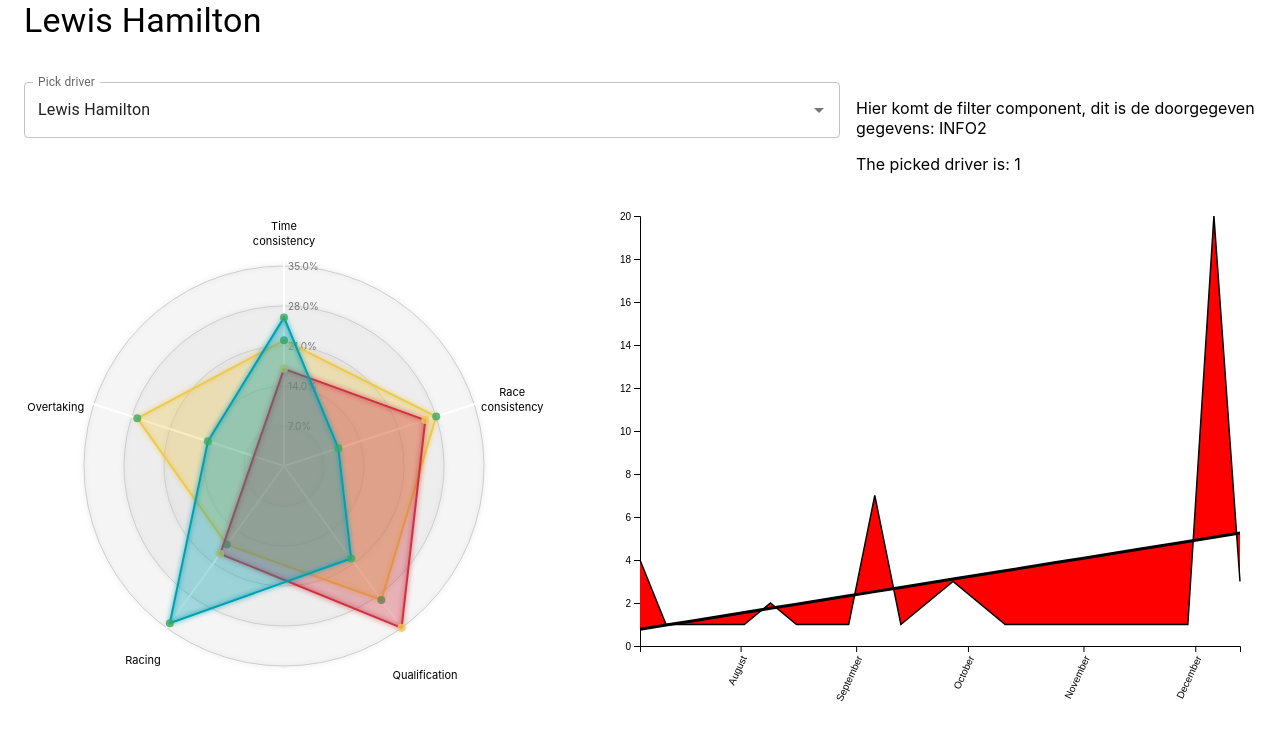
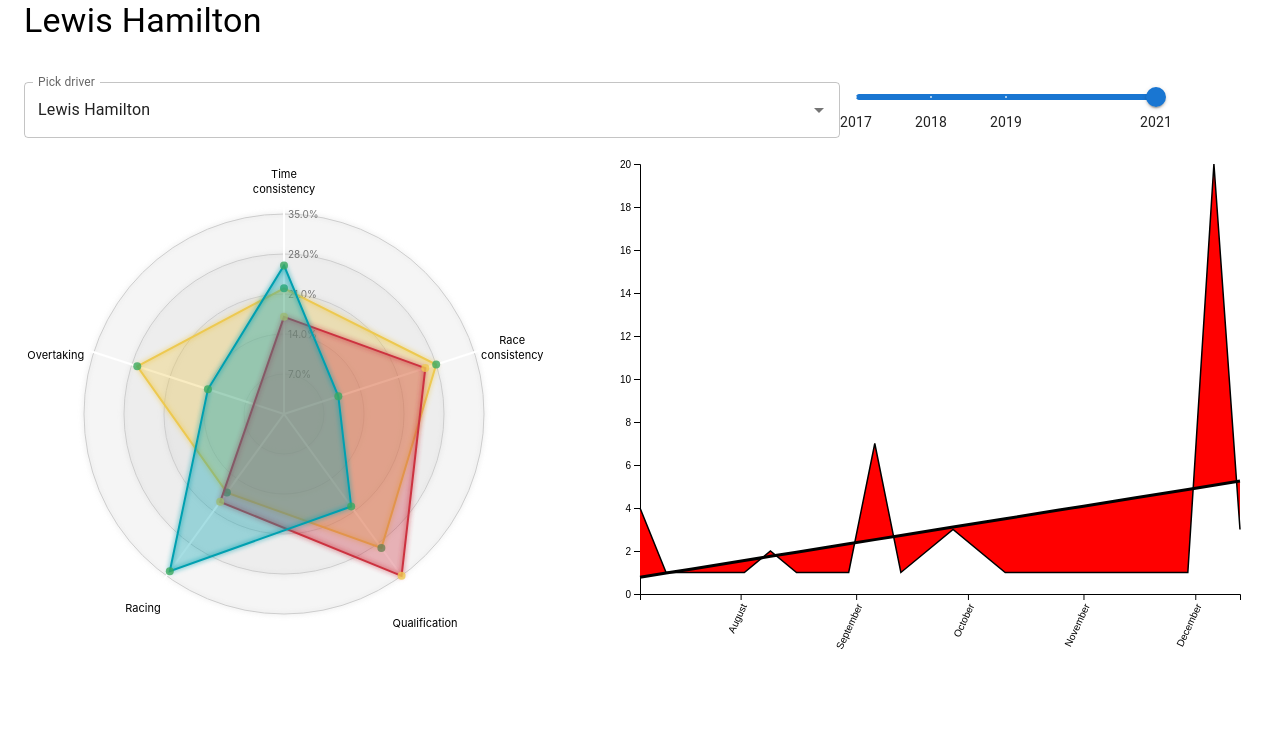
Before and after one commit to olympus112/F1, a React (Create React App) app: page / in a window 1280 px wide. Shown: the top 740 px of the page. Built offline with nearby package versions, Linux system fonts and the light colour scheme; no server answers.

Commit message:
slider (not interactive yet)

```diff
--- a/package.json
+++ b/package.json
@@ -6,6 +6,7 @@
     "@emotion/react": "^11.9.0",
     "@emotion/styled": "^11.8.1",
     "@mui/material": "^5.6.1",
+    "antd": "^4.19.5",
     "cra-template": "1.1.3",
     "d3": "^6.7.0",
     "react": "^18.0.0",
--- a/src/filter.js
+++ b/src/filter.js
@@ -1,10 +1,73 @@
+import * as React from 'react';
+import Box from '@mui/material/Box';
+import Slider from '@mui/material/Slider';
+
+const marks = [
+    {
+      value: 0,
+      label: '2017',
+    },
+    {
+      value: 25,
+      label: '2018',
+    },
+    {
+      value: 50,
+      label: '2019',
+    },
+    {
+      value: 100,
+      label: '2021',
+    },
+  ];
+
+//   const marks = [
+//     {
+//       value: 2018,
+//       label: '2018',
+//     },
+//     {
+//       value: 2019,
+//       label: '2019',
+//     },
+//     {
+//       value: 2020,
+//       label: '2020',
+//     },
+//     {
+//       value: 2021,
+//       label: '2021',
+//     },
+//   ];
+
+  function valuetext(value) {
+    return `${value}`;
+  }
+
+
 export default function Filter(props){
     //javascript functies maak je hierboven
     //VB van hoe je code catched van de top component app
-    return(
-        <div>
-            <p>Hier komt de filter component, dit is de doorgegeven gegevens: {props.info}</p>
-            <p>The picked driver is: {props.outputinothercomponent}</p>
-        </div>
-    )
+
+
+
+    return (
+        <Box sx={{ width: 300 }}>
+          <Slider
+            aria-label="Restricted values"
+            defaultValue={2021}
+            getAriaValueText={valuetext}
+            step={null}
+            marks={marks}
+          />
+        </Box>
+      );
+    // );
+
+    // return(
+    //     <div>
+    //         <p>Hier komt de filter component, dit is de doorgegeven gegevens: {props.info}</p>
+    //         <p>The picked driver is: {props.outputinothercomponent}</p>
+    //     </div>
+    // )
 }
```
Also changed, not shown: 1 other file (tests, documents, lock files or other folders).
